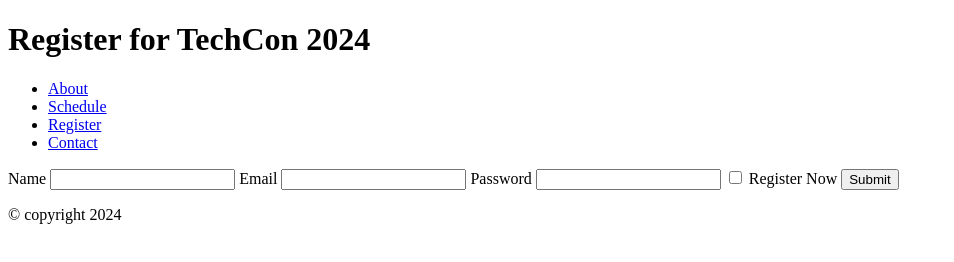
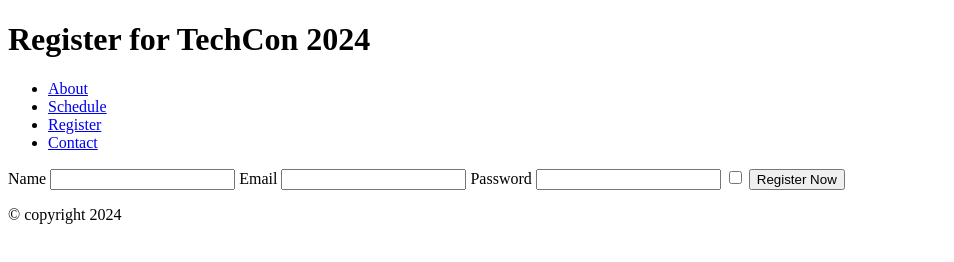
Before and after one commit to UnyimeMike/TechCon_HTML, a plain HTML site: page techcon_website/register.html in a window 1280 px wide. Shown: the whole page, without its empty margins (0-954 px from the left). Drawn offline with Linux system fonts and the light colour scheme.

Commit message:
added the registration page1

```diff
--- a/techcon_website/register.html
+++ b/techcon_website/register.html
@@ -32,8 +32,7 @@
 
         <input type="checkbox">
 
-         <label for="button">Register Now</label>
-        <input type="submit" name="button" id="button">
+         <button type="submit">Register Now</button>
        </form>
     </main>
 
```
